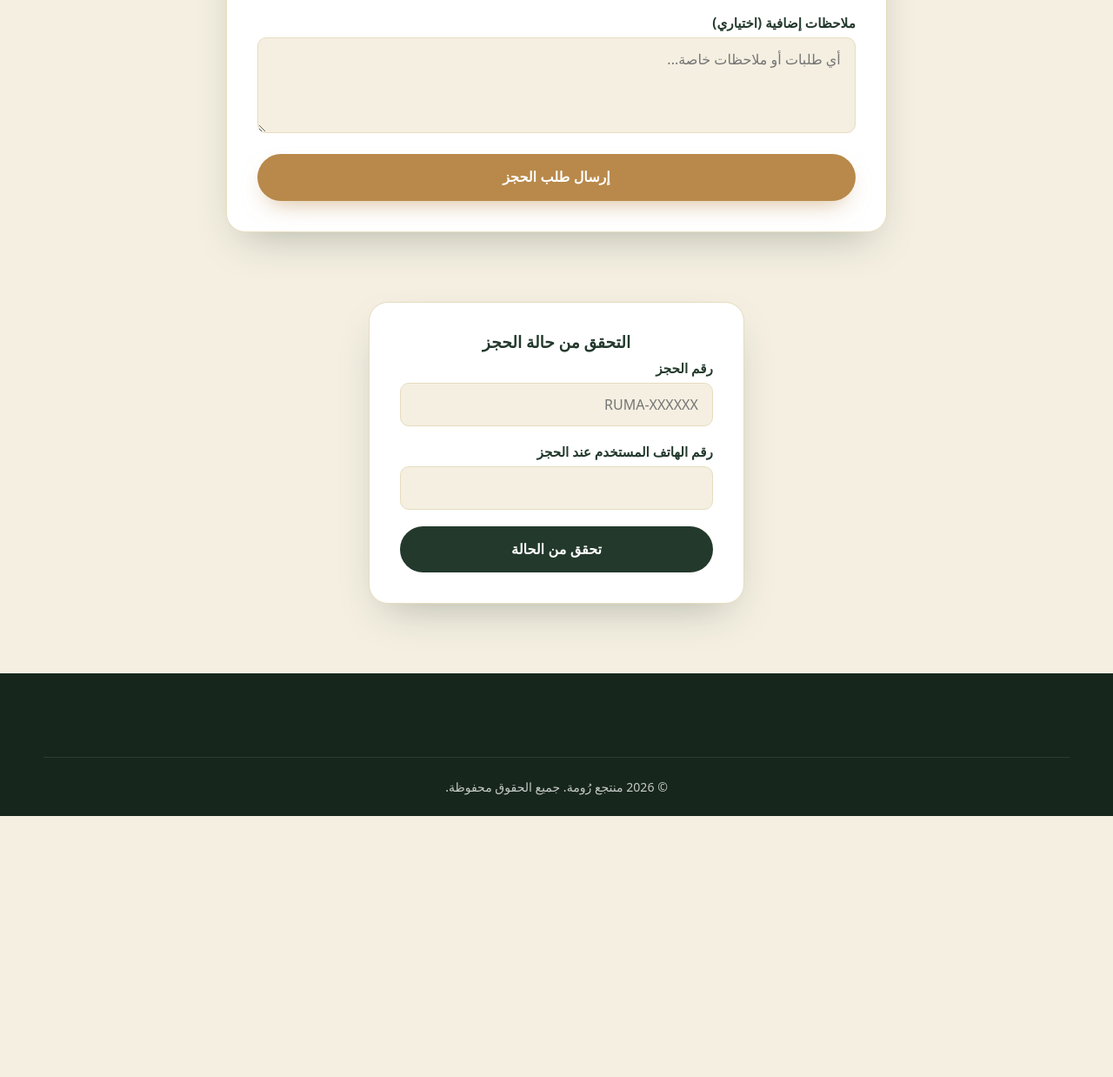
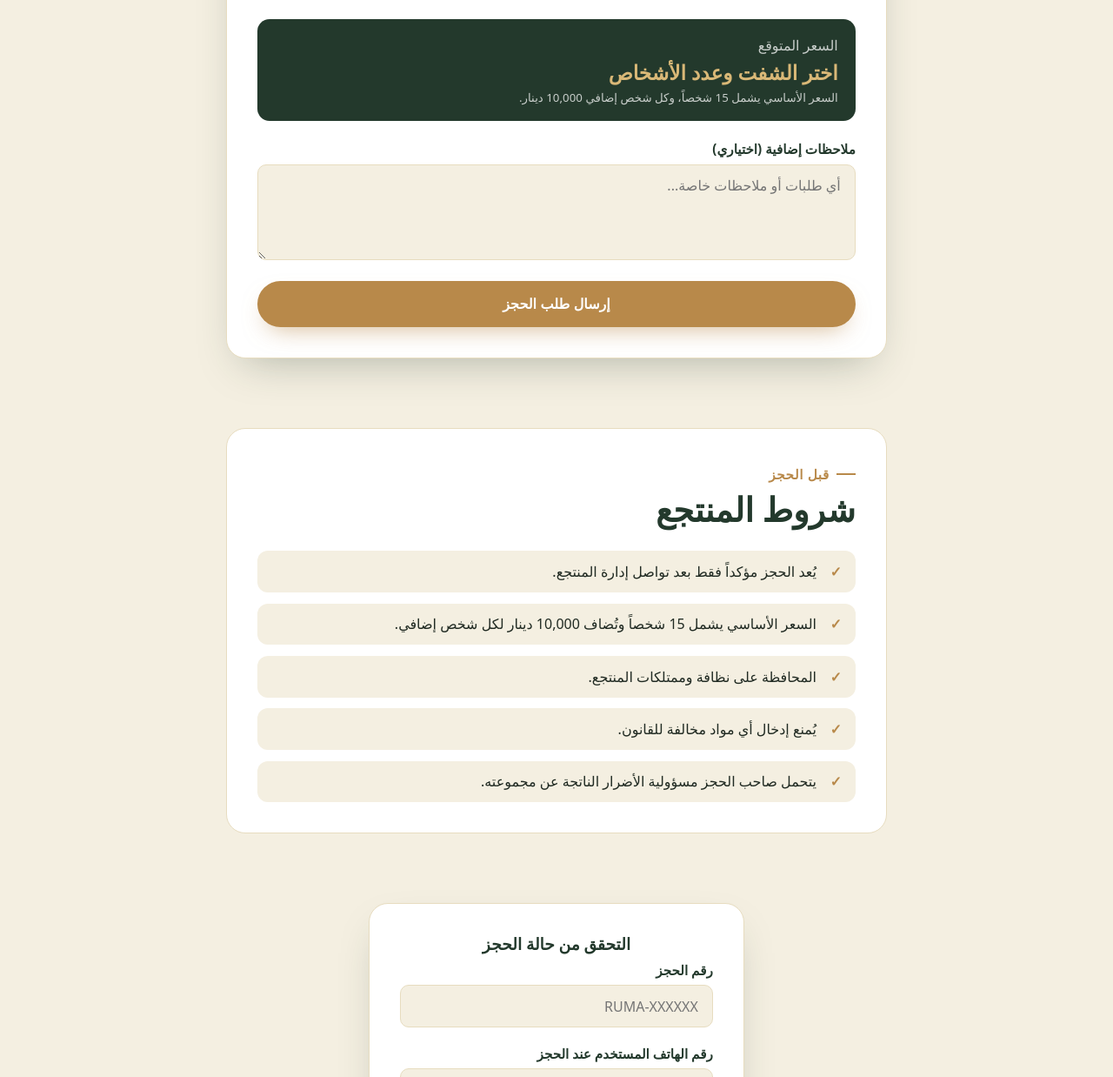
Before and after one commit to aliammarsss3-collab/ruma-resort, a plain HTML site: page frontend/booking.html in a window 1280 px wide. Shown: the part 769-2007 px from the top of the page at 87% size. Before the commit the page ends 1707 px from the top, so only its background shows below. Drawn offline with Linux system fonts and the light colour scheme; no server answers; a small style sheet from the web is missing.

Commit message:
تحديث الأسعار وشروط الحجز

```diff
--- a/frontend/booking.html
+++ b/frontend/booking.html
@@ -82,6 +82,12 @@
           </div>
         </div>
 
+        <div class="price-estimate" data-booking-price>
+          <span>السعر المتوقع</span>
+          <strong>اختر الشفت وعدد الأشخاص</strong>
+          <small>السعر الأساسي يشمل 15 شخصاً، وكل شخص إضافي 10,000 دينار.</small>
+        </div>
+
         <div class="form-field full">
           <label for="notes">ملاحظات إضافية (اختياري)</label>
           <textarea id="notes" name="notes" maxlength="1000" placeholder="أي طلبات أو ملاحظات خاصة..."></textarea>
@@ -92,8 +98,25 @@
 
       <div id="booking-result" class="booking-id-box" hidden>
         رقم حجزكم هو: <span data-booking-id></span><br>
+        السعر النهائي: <span data-booking-total></span> دينار عراقي<br>
         <small>احتفظوا بهذا الرقم لمتابعة حالة الحجز.</small>
       </div>
+    </div>
+  </div>
+</section>
+
+<section class="section terms-section" style="padding-top:0;">
+  <div class="container">
+    <div class="terms-card reveal">
+      <div class="eyebrow">قبل الحجز</div>
+      <h2 class="section-title">شروط المنتجع</h2>
+      <ul class="terms-list" data-terms>
+        <li>يُعد الحجز مؤكداً فقط بعد تواصل إدارة المنتجع.</li>
+        <li>السعر الأساسي يشمل 15 شخصاً وتُضاف 10,000 دينار لكل شخص إضافي.</li>
+        <li>المحافظة على نظافة وممتلكات المنتجع.</li>
+        <li>يُمنع إدخال أي مواد مخالفة للقانون.</li>
+        <li>يتحمل صاحب الحجز مسؤولية الأضرار الناتجة عن مجموعته.</li>
+      </ul>
     </div>
   </div>
 </section>
```
Also changed, not shown: frontend/index.html (+1 -0 lines).
